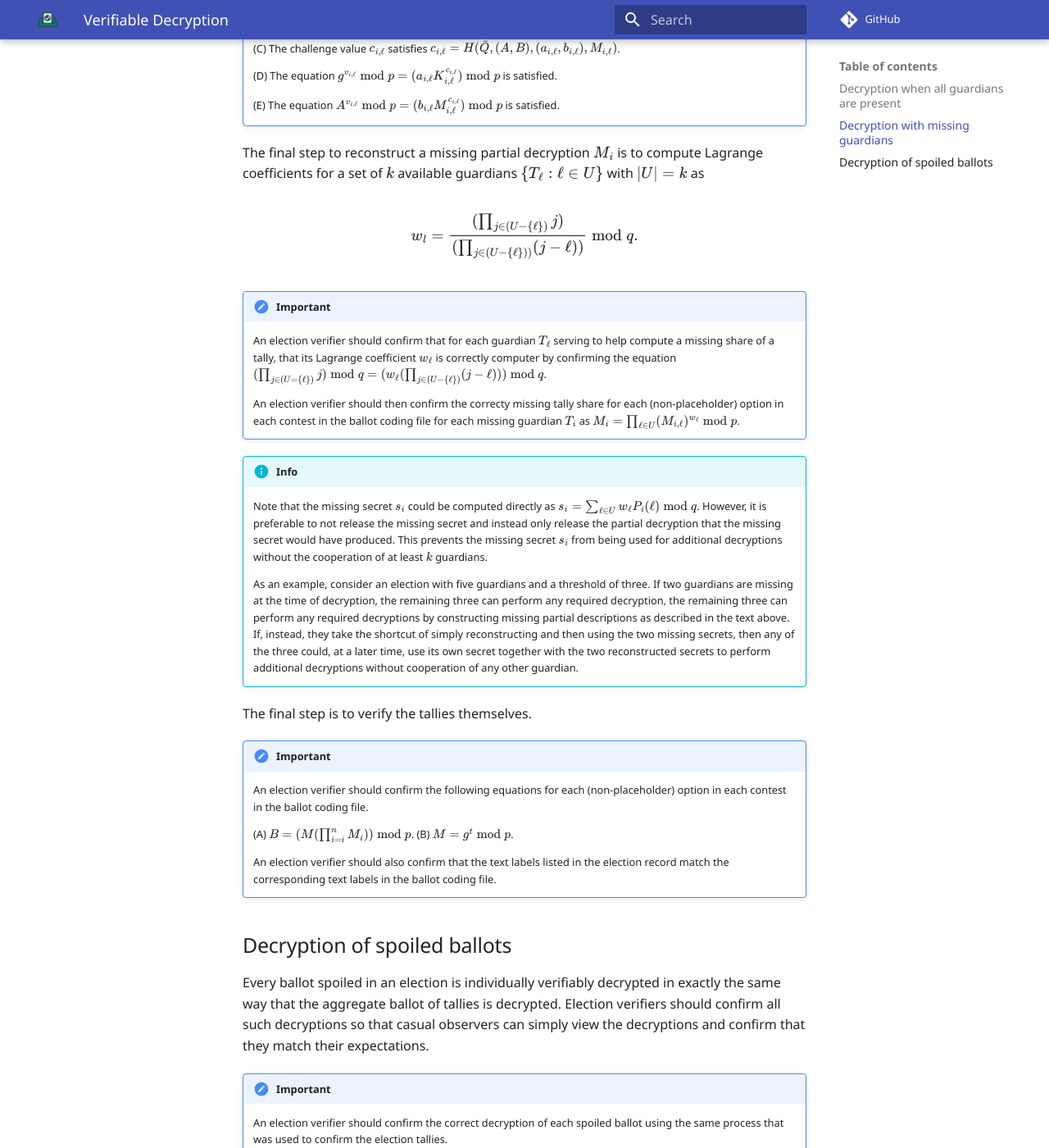
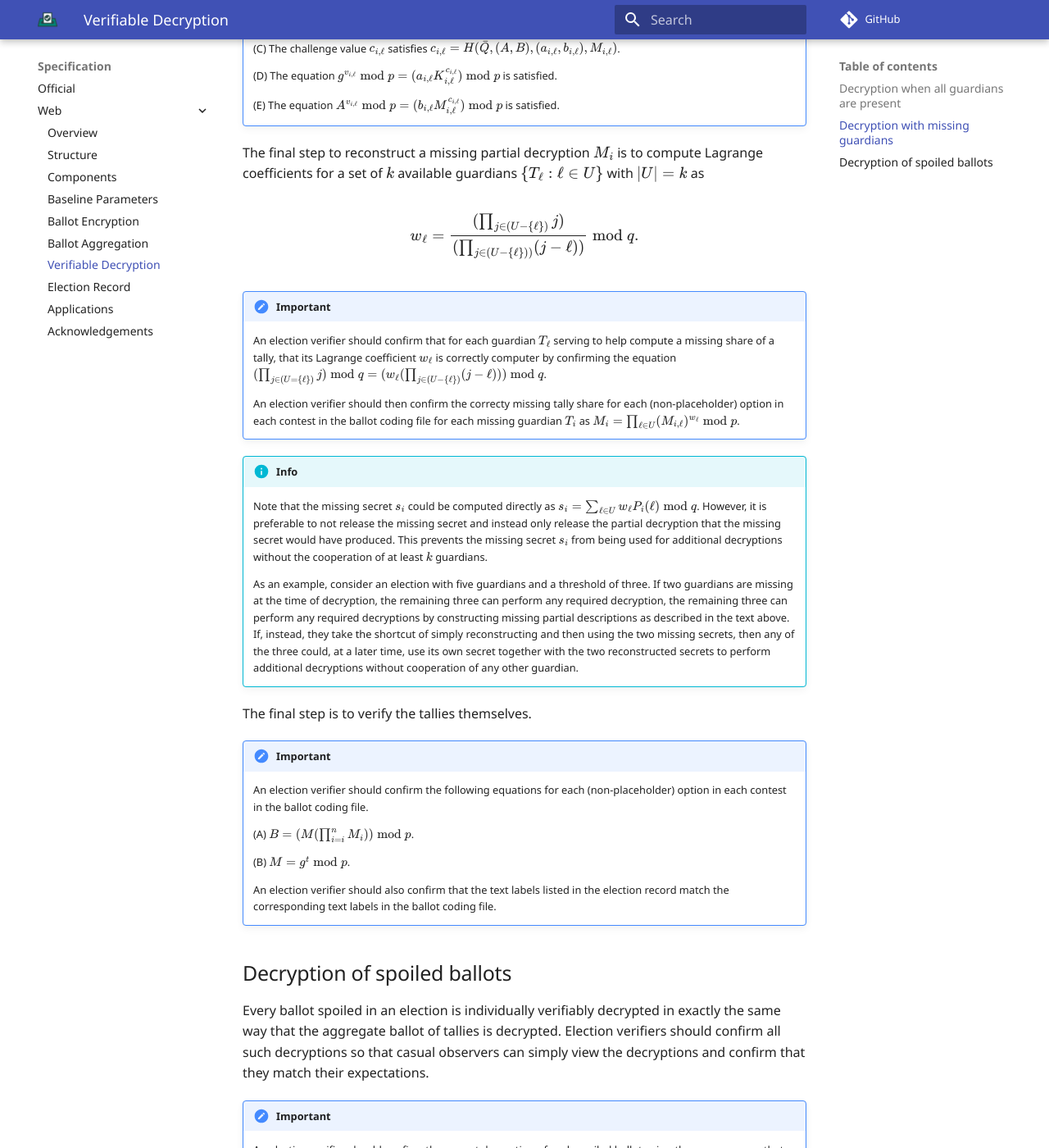
Before and after one commit to Election-Tech-Initiative/electionguard, an MkDocs documentation site: the page built from docs/spec/web/8_Verifiable_Decryption.md, in a window 1280 px wide and 1400 px high, scrolled down 2500 px. Shown: the whole window at 82% size. Built offline with MkDocs 1.6.1 and Material for MkDocs 9.7.7, drawn with Linux system fonts in a browser that asks for light colours; some web fonts are replaced; comment, search, counter and statistics services are not loaded; some of the changed text lies outside the part shown.

Commit message:
Fixed the Verifiable Decryption documentation

```diff
--- a/docs/spec/0.95.0/8_Verifiable_Decryption.md
+++ b/docs/spec/web/8_Verifiable_Decryption.md
@@ -77,7 +77,7 @@
 The final step to reconstruct a missing partial decryption $M_i$ is to compute Lagrange coefficients for a set of $k$ available guardians $\{ T_\ell:\ell \in U \}$ with $|U| = k$ as
 
 $$
-w_l = \frac{(\prod_{j \in (U - \{\ell\})}j)}{(\prod_{j \in (U - \{\ell\}))}(j - \ell))} \bmod q.
+w_\ell = \frac{(\prod_{j \in (U - \{\ell\})}j)}{(\prod_{j \in (U - \{\ell\}))}(j - \ell))} \bmod q.
 $$
 
 !!! important
@@ -96,6 +96,7 @@
     An election verifier should confirm the following equations for each (non-placeholder) option in each contest in the ballot coding file.
 
     (A) $B = (M (\prod^n_{i=i} M_i)) \bmod p$.
+
     (B) $M = g^t \bmod p$.
 
     An election verifier should also confirm that the text labels listed in the election record match the corresponding text labels in the ballot coding file.
--- a/mkdocs.yml
+++ b/mkdocs.yml
@@ -64,6 +64,7 @@
           - Baseline Parameters: spec/web/4_Baseline_Parameters.md
           - Ballot Encryption: spec/web/6_Ballot_Encryption.md
           - Ballot Aggregation: spec/web/7_Ballot_Aggregation.md
+          - Verifiable Decryption: spec/web/8_Verifiable_Decryption.md
           - Election Record: spec/web/9_Election_Record.md
           - Applications: spec/web/11_Applications.md
           - Acknowledgements: spec/web/12_Acknowledgements.md
```
